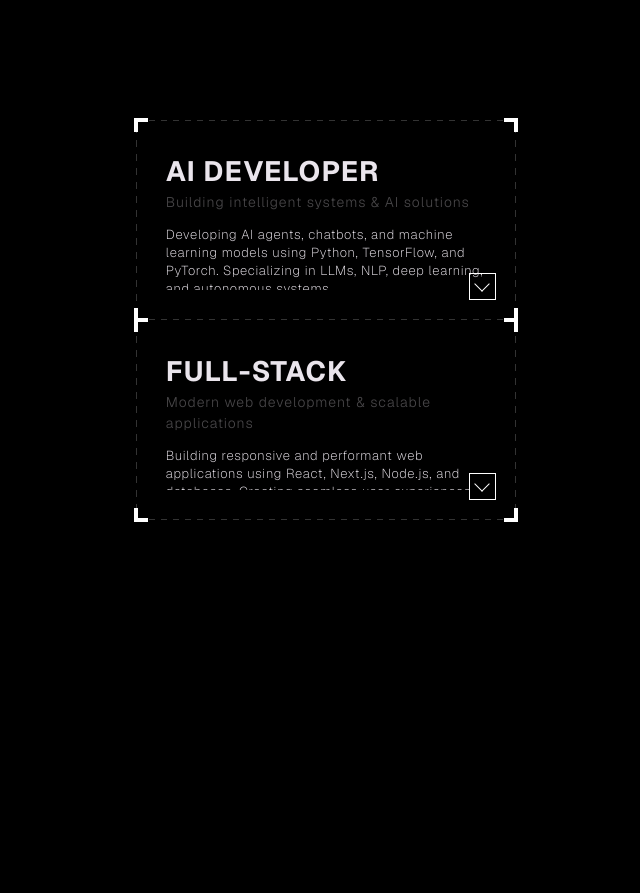
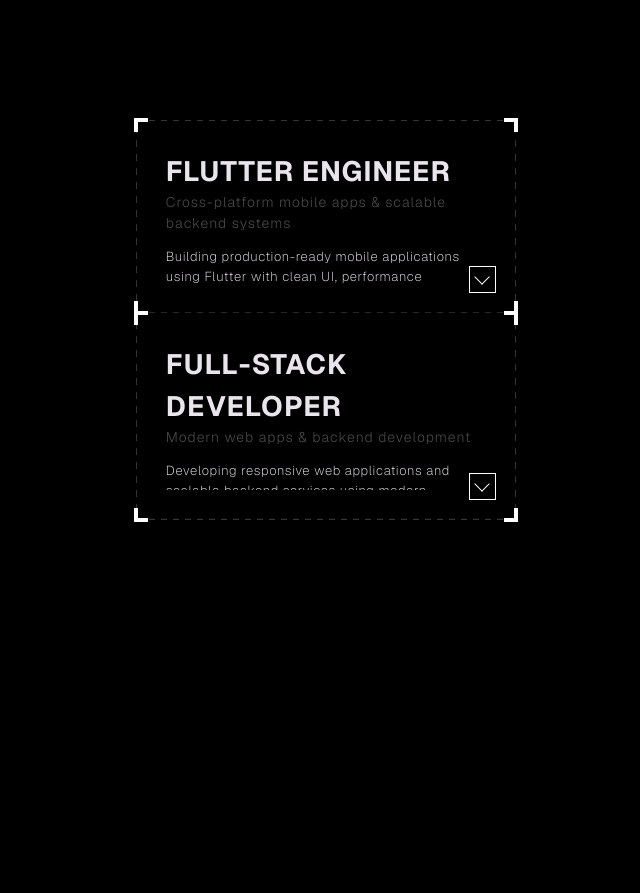
Before and after one commit to codexahmar/3D-portfolio, a React (Vite) app: page / in a window 1280 px wide. Shown: the part 1680-2573 px from the top of the page, without its empty margins (640-1280 px from the left). Built offline with nearby package versions, Linux system fonts and the light colour scheme; no server answers.

Commit message:
updated what i do section

```diff
--- a/src/components/styles/WhatIDo.css
+++ b/src/components/styles/WhatIDo.css
@@ -46,18 +46,19 @@
 
 .what-content {
   width: 450px;
-  height: 33%;
-  min-height: 50%;
+  min-height: 180px;
+  height: auto;
   transition: 0.5s;
-  /* border: 0.5px dashed rgba(255, 255, 255, 0.3); */
   position: relative;
   padding: 50px;
   box-sizing: border-box;
+  overflow: visible;
 }
 
 .what-noTouch:hover,
 .what-content-active {
-  min-height: 67%;
+  min-height: auto;
+  height: auto;
   padding: 40px 50px;
 }
 
@@ -69,16 +70,19 @@
 }
 
 .what-content h3 {
-  font-size: 35px;
+  font-size: 32px;
   letter-spacing: 1px;
   margin: 0;
+  word-break: break-word;
 }
 
 .what-content p {
   font-size: 14px;
-  line-height: 18px;
+  line-height: 20px;
   font-weight: 200;
   letter-spacing: 0.7px;
+
+  overflow-wrap: break-word;
 }
 
 .what-content h4 {
@@ -93,6 +97,10 @@
   opacity: 0;
   animation: whatFlicker 0.5s 1 forwards;
   animation-delay: 1s;
+
+  height: auto;
+  max-height: 100%;
+  overflow: visible;
 }
 
 @keyframes whatFlicker {
--- a/src/config.ts
+++ b/src/config.ts
@@ -156,16 +156,19 @@ export const config = {
     },
     skills: {
         develop: {
-            title: "AI DEVELOPER",
-            description: "Building intelligent systems & AI solutions",
-            details: "Developing AI agents, chatbots, and machine learning models using Python, TensorFlow, and PyTorch. Specializing in LLMs, NLP, deep learning, and autonomous systems.",
-            tools: ["Python", "TensorFlow", "PyTorch", "OpenCV", "Scikit-learn", "LLMs", "NLP", "Deep Learning", "Chatbots", "AI Agents"]
+            title: "FLUTTER ENGINEER",
+            description: "Cross-platform mobile apps & scalable backend systems",
+            details:
+                "Building production-ready mobile applications using Flutter with clean UI, performance optimization, and real-world integrations like Firebase, REST APIs, maps, and push notifications.",
+            tools: ["Flutter", "Dart", "Firebase", "Supabase", "REST APIs", "GetX", "Provider", "Maps API", "FCM", "Play Store"]
         },
+
         design: {
-            title: "FULL-STACK",
-            description: "Modern web development & scalable applications",
-            details: "Building responsive and performant web applications using React, Next.js, Node.js, and databases. Creating seamless user experiences with modern UI/UX principles.",
-            tools: ["React", "Next.js", "Node.js", "TypeScript", "MongoDB", "PostgreSQL", "TailwindCSS", "REST APIs", "Docker", "Git"]
+            title: "FULL-STACK DEVELOPER",
+            description: "Modern web apps & backend development",
+            details:
+                "Developing responsive web applications and scalable backend services using modern frameworks, APIs, and databases with focus on performance and clean architecture.",
+            tools: ["React", "Next.js", "Node.js", "TypeScript", "MongoDB", "PostgreSQL", "TailwindCSS", "Git", "REST APIs", "Firebase"]
         }
     }
 };
```
